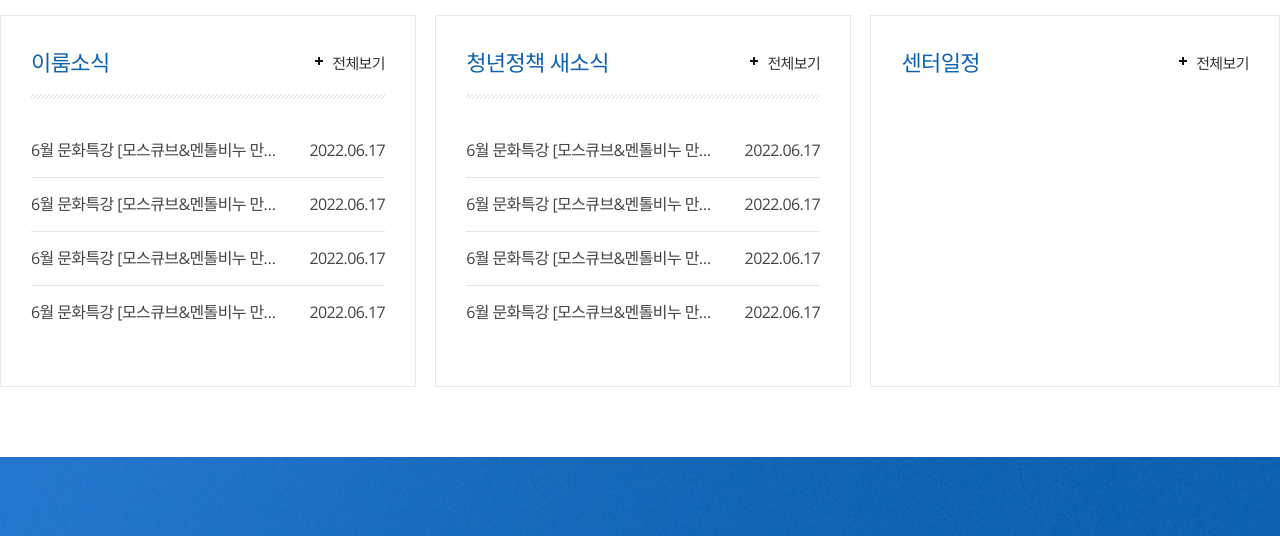
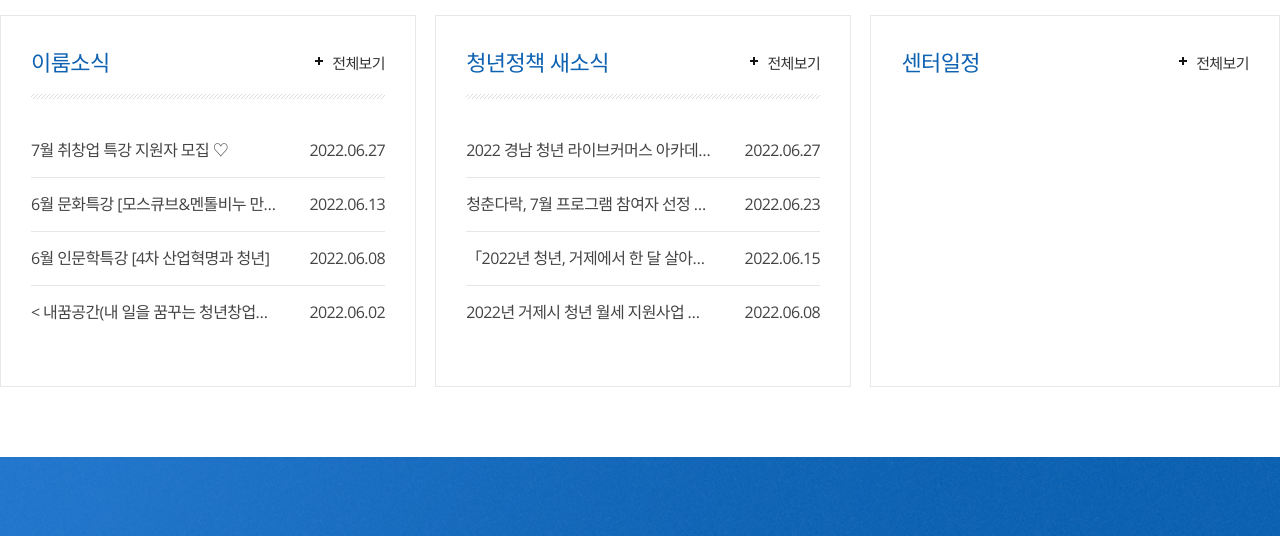
Before and after one commit to nara04040/geojeyouth, a plain HTML site: page index.html in a window 1280 px wide. Shown: the part 900-1436 px from the top of the page. Drawn offline with nearby package versions, Linux system fonts and the light colour scheme; a web font is replaced by a local one.

Commit message:
add javascript data-news, data-info

```diff
--- a/index.html
+++ b/index.html
@@ -375,7 +375,7 @@
             <a href="#" class="community-more">전체보기</a>
           </div>
           <div class="community-main">
-            <ul class="community-list">
+            <ul class="community-list data-info">
               <li>
                 <a href="#">6월 문화특강 [모스큐브&멘톨비누 만들기]</a>
                 <span>2022.06.17</span>
@@ -401,7 +401,7 @@
             <a href="#" class="community-more">전체보기</a>
           </div>
           <div class="community-main">
-            <ul class="community-list">
+            <ul class="community-list data-news">
               <li>
                 <a href="#">6월 문화특강 [모스큐브&멘톨비누 만들기]</a>
                 <span>2022.06.17</span>
--- a/js/script.js
+++ b/js/script.js
@@ -16,11 +16,11 @@
     more_wrap.fadeOut(300)
   })
   // 더보기 메뉴 배경을 클릭하면 사라지기
-  more_wrap.click(function(){
+  more_wrap.click(function () {
     //클릭된 신호를 전달
     more_wrap.fadeOut(300)
   });
-  $('.more-div').click(function(event){
+  $('.more-div').click(function (event) {
     event.stopPropagation()
   })
 
@@ -85,7 +85,7 @@
   });
   // 모바일 메뉴 배경 클릭시 사라짐.
   let mb_dim = $('.mb-dim');
-  mb_dim.click(function(){
+  mb_dim.click(function () {
     // 모바일 버튼 기능 초기화
     $('.mb-bt').removeClass('mb-bt-open');
     $('.mb-dim').removeClass('mb-dim-open');
@@ -93,6 +93,72 @@
     $('.mb-menu>li').height(60);
     $('.mb-mainmenu').removeClass('mb-mainmenu-open');
   })
+
+  // 커뮤니티 영역 데이터 연동
+  // 이룸 소식 : Array로 구현
+  let infoLinkArr = ['#1', '#2', '#3', '#4'];
+  let infoTitleArr = [
+    '7월 취창업 특강 지원자 모집 ♡',
+    '6월 문화특강 [모스큐브&멘톨비누 만들기]',
+    '6월 인문학특강 [4차 산업혁명과 청년]',
+    '< 내꿈공간(내 일을 꿈꾸는 청년창업공간) 대관 안내 >'
+  ];
+  let infoDateArr = [
+    '2022.06.27',
+    '2022.06.13',
+    '2022.06.08',
+    '2022.06.02'
+  ];
+  let communityList = $('.data-info');
+  let communityOutput = "";
+  for (let i = 0; i < infoLinkArr.length; i++) {
+    let temp = `
+    <li>
+    <a href='${infoLinkArr[i]}'>${infoTitleArr[i]}</a>
+    <span>${infoDateArr[i]}</span>
+    </li>
+    `;
+    communityOutput += temp;
+  }
+  communityList.html(communityOutput);
+
+  // 청년정책 새소식  : 객체  {} 구현
+  let newsData = [
+    {
+      link: '#1',
+      title: '2022 경남 청년 라이브커머스 아카데미 참가자 모집 공고',
+      date: '2022.06.27'
+    },
+    {
+      link: '#2',
+      title: '청춘다락, 7월 프로그램 참여자 선정 결과(예비명단 포함)',
+      date: '2022.06.23'
+    },
+    {
+      link: '#3',
+      title: '「2022년 청년, 거제에서 한 달 살아보기」 참여 청년 모집!!',
+      date: '2022.06.15'
+    },
+    {
+      link: '#4',
+      title: '2022년 거제시 청년 월세 지원사업 선정 결과',
+      date: '2022.06.08'
+    }
+  ];
+  let dataNewsDiv = $('.data-news');
+  let dataNewsOutput = '';
+  for(let i = 0; i < newsData.length; i++) {
+    //데이터를 한개씩 가져와 뜯는다
+    let data = newsData[i];
+    let temp = `
+    <li>
+    <a href='${data.link}'>${data.title}</a>
+    <span>${data.date}</span>
+    </li>
+    `;
+    dataNewsOutput += temp;
+  }
+  dataNewsDiv.html(dataNewsOutput)
 });
 
 
```
Also changed, not shown: 1 other file.
